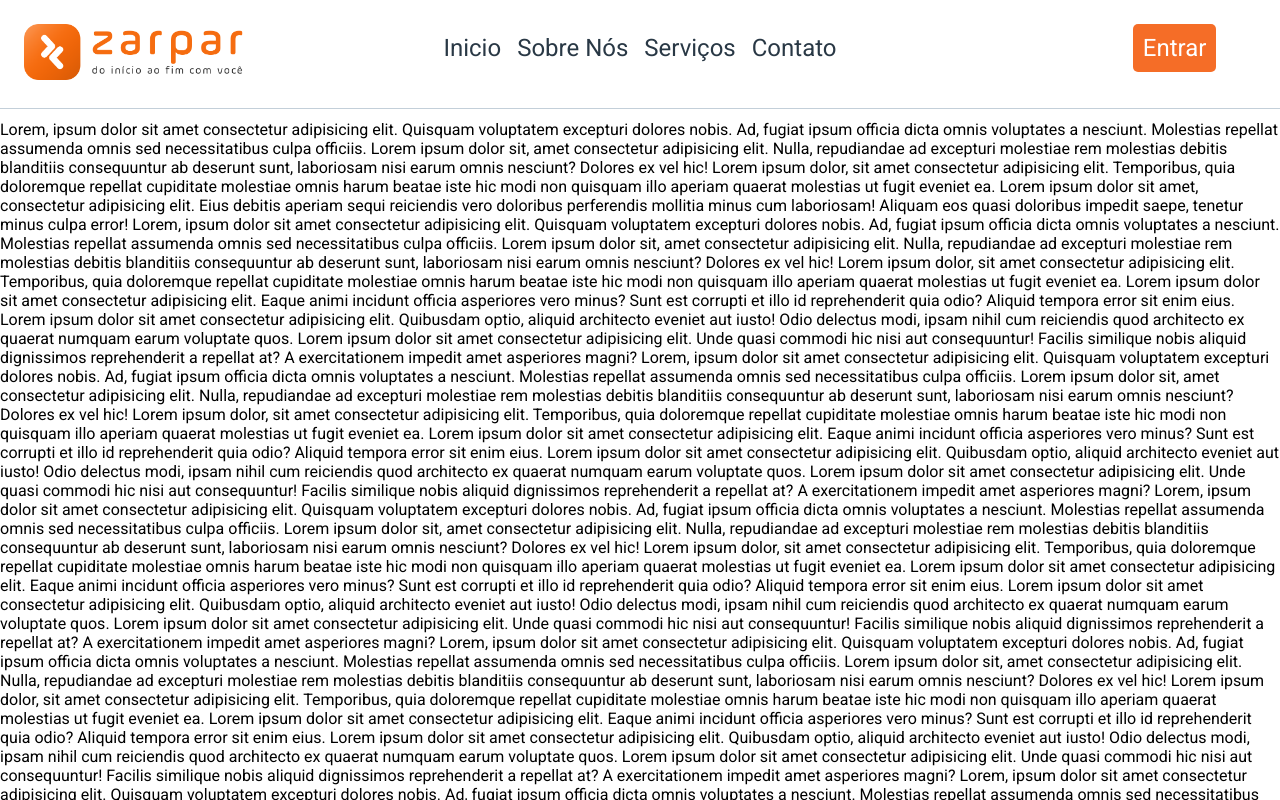
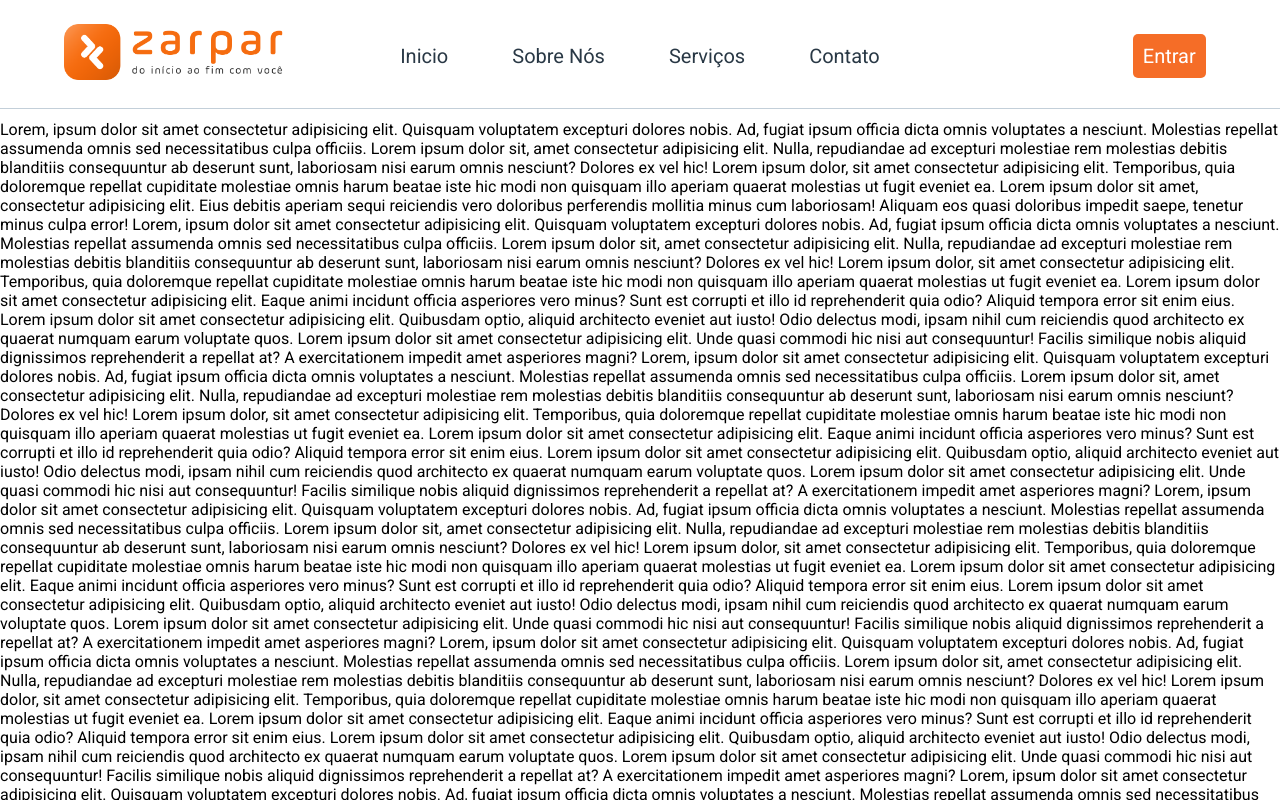
Before and after one commit to MatheusRFilho/Zarpar-PI, a React (Create React App) app in the folder frontend/: page / in a window 1280 px wide. Shown: the top 800 px of the page. Built offline with nearby package versions, Linux system fonts and the light colour scheme.

Commit message:
Fixing Css Header

```diff
--- a/frontend/src/pages/components/Header/style.css
+++ b/frontend/src/pages/components/Header/style.css
@@ -16,6 +16,7 @@
 }
 .logoContainer {
     width: 10%;
+    padding-left: 40px;
 }
 .logo {
    width: 220px;
@@ -24,12 +25,12 @@
 .navbarLinks {
    width: 80%;
    text-align: center;
-   padding-top: 10px;
+   padding-top: 20px;
 }
 
 .navLink {
-    padding: 8px;
-    font-size: 24px;
+    padding: 0px 32px;
+    font-size: 20px;
     color: #293845;
     text-decoration: none;
 }
@@ -39,11 +40,11 @@
 }
 
 .loginButtonBox {
-   padding-top: 10px;
+    padding-top: 20px;
 }
 
 .loginButton {
-    font-size: 24px;
+    font-size: 20px;
     color: #FFFFFF;
     text-decoration: none;
 
```
